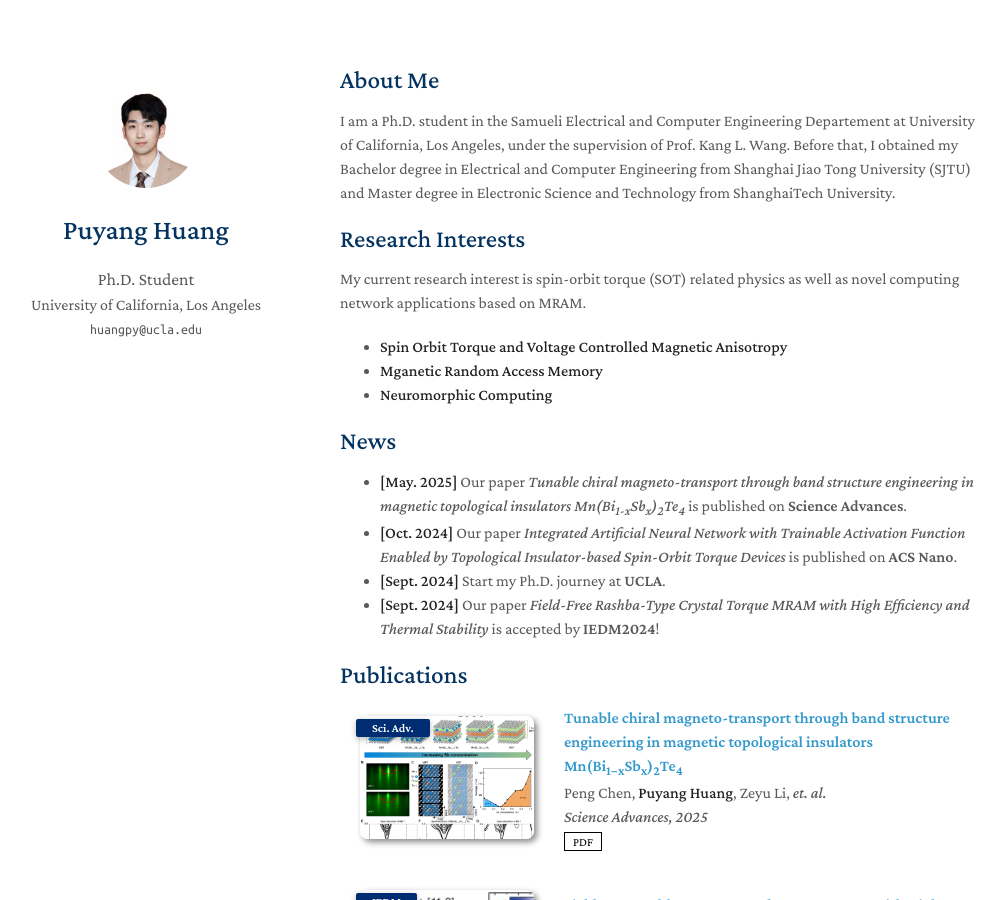
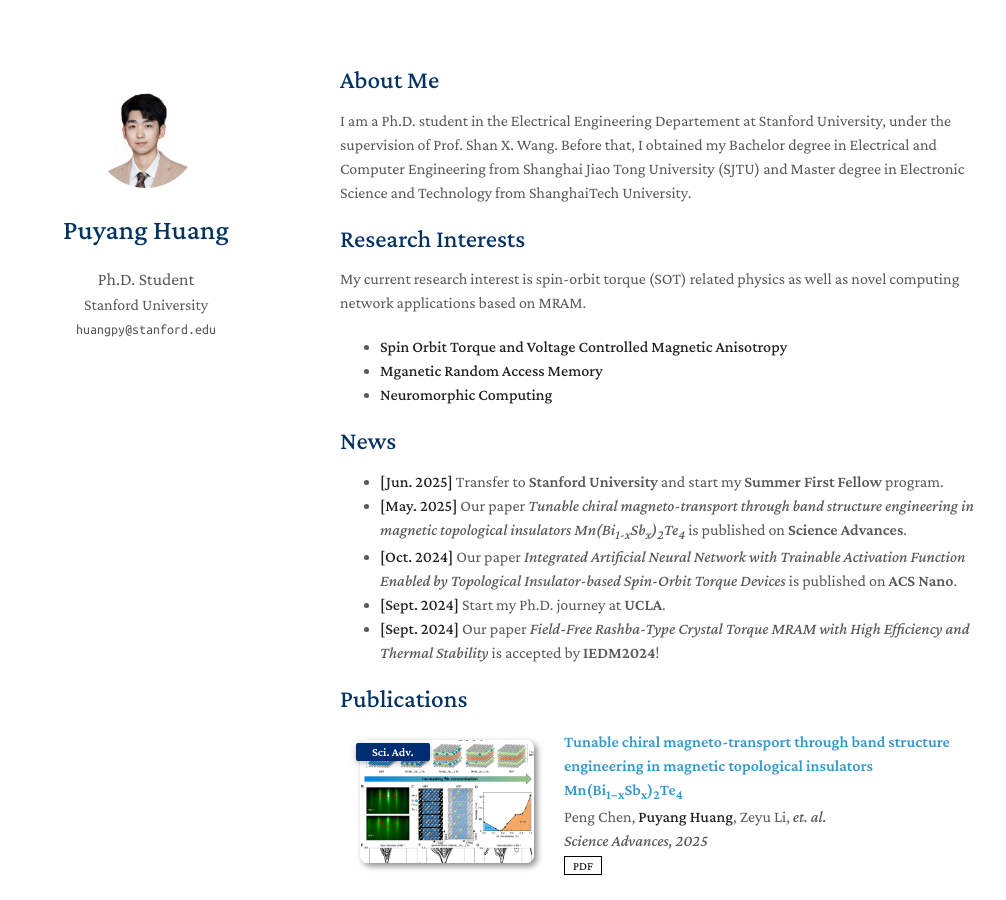
Before and after one commit to huang-piang/puyanghuang, a Jekyll site: the page built from index.md, in a window 1280 px wide and 900 px high. Shown: the whole window, without its empty margins (130-1136 px from the left). Built offline with Jekyll 4.4.1, drawn with Linux system fonts in a browser that asks for light colours; a style sheet for code colours, icons or effects is not loaded.

Commit message:
update config

```diff
--- a/_config.yml
+++ b/_config.yml
@@ -1,8 +1,8 @@
 # Basic Information
 title: Puyang Huang
 position: Ph.D. Student
-affiliation: University of California, Los Angeles
-email: huangpy@ucla.edu
+affiliation: Stanford University
+email: huangpy@stanford.edu
 
 # Search Engine Optimization (SEO)
 # The following information is used to improve the website traffic from search engines, e.g., Google.
--- a/index.md
+++ b/index.md
@@ -4,7 +4,7 @@ layout: homepage
 
 ## About Me
 
-I am a Ph.D. student in the Samueli Electrical and Computer Engineering Departement at University of California, Los Angeles, under the supervision of Prof. Kang L. Wang. Before that, I obtained my Bachelor degree in Electrical and Computer Engineering from Shanghai Jiao Tong University (SJTU) and Master degree in Electronic Science and Technology from ShanghaiTech University.
+I am a Ph.D. student in the Electrical Engineering Departement at Stanford University, under the supervision of Prof. Shan X. Wang. Before that, I obtained my Bachelor degree in Electrical and Computer Engineering from Shanghai Jiao Tong University (SJTU) and Master degree in Electronic Science and Technology from ShanghaiTech University.
 
 ## Research Interests
 
@@ -15,6 +15,7 @@ My current research interest is spin-orbit torque (SOT) related physics as well
 
 ## News
 
+- **[Jun. 2025]** Transfer to <b>Stanford University</b> and start my <b>Summer First Fellow</b> program.
 - **[May. 2025]** Our paper <i> Tunable chiral magneto-transport through band structure engineering in magnetic topological insulators Mn(Bi<sub>1-x</sub>Sb<sub>x</sub>)<sub>2</sub>Te<sub>4</sub></i> is published on <b>Science Advances</b>.
 - **[Oct. 2024]** Our paper <i>Integrated Artificial Neural Network with Trainable Activation Function Enabled by Topological Insulator-based Spin-Orbit Torque Devices</i> is published on <b>ACS Nano</b>.
 - **[Sept. 2024]** Start my Ph.D. journey at <b>UCLA</b>.
```
